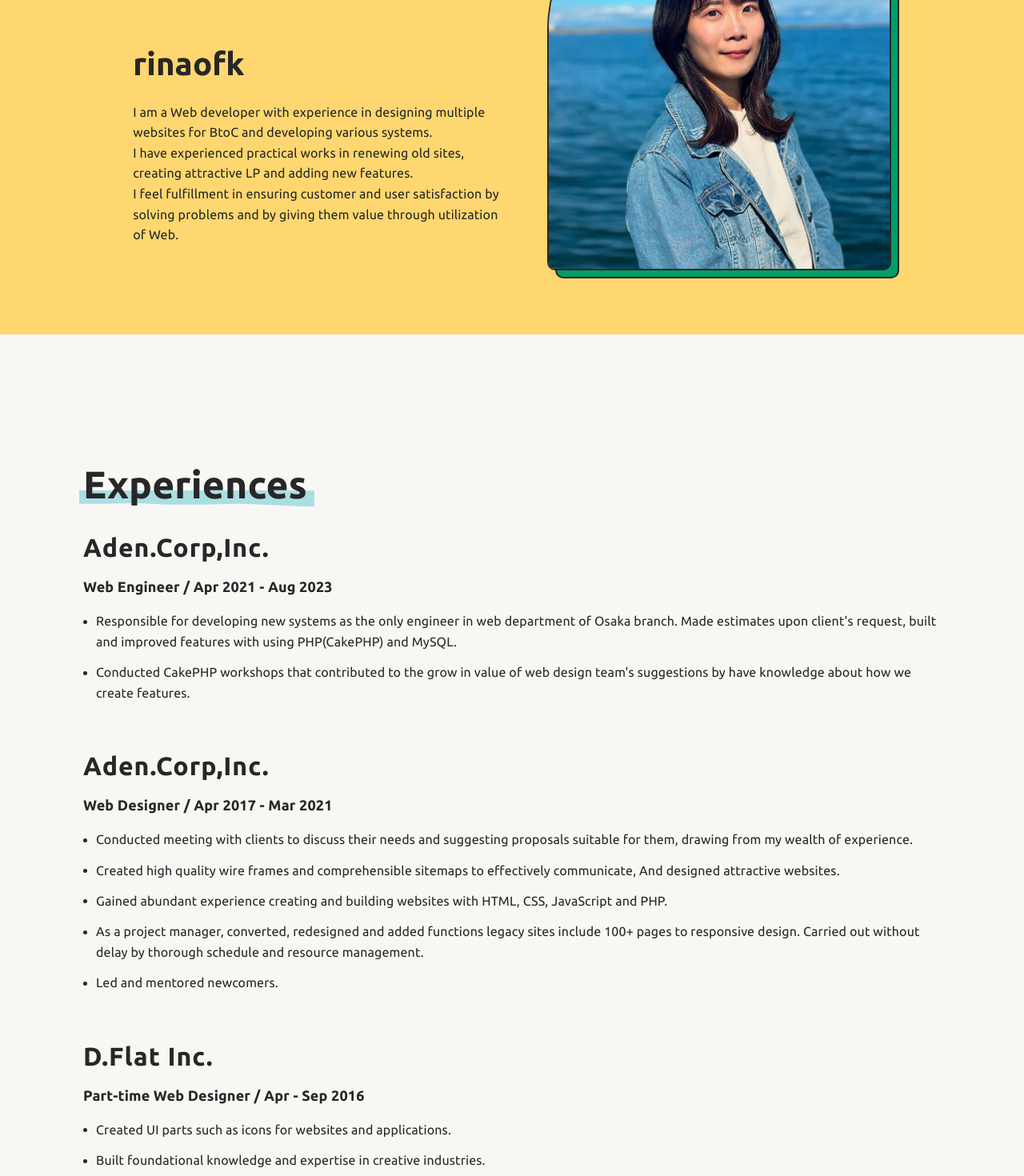
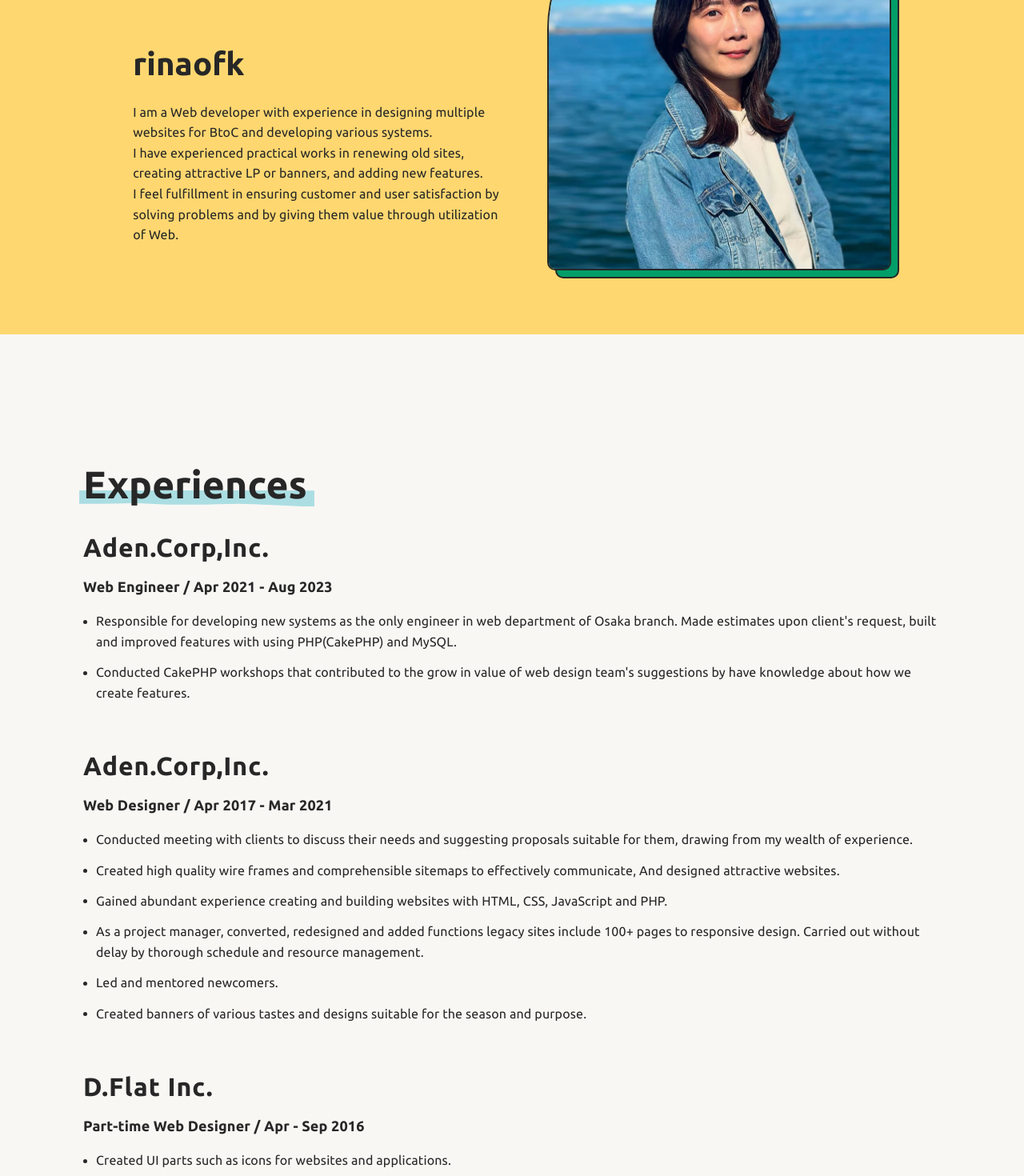
Before and after one commit to rixcx/rinaofk, a Next.js app: page /en/about in a window 1280 px wide. Shown: the part 440-1910 px from the top of the page at 80% size. Built offline with nearby package versions, Linux system fonts and the light colour scheme.

Commit message:
[ about ] fix text

```diff
--- a/messages/en.json
+++ b/messages/en.json
@@ -3,7 +3,7 @@
     "text": "I am a Web developer with 4 years of experience as Web designer and 2.5 years as Web Engineer in Japan. Passionate about listening clients face-to-face to find out the true needs of theirs and create proposals, design and systems for them."
   },
   "About": {
-    "intro": "I am a Web developer with experience in designing multiple websites for BtoC and developing various systems.\nI have experienced practical works in renewing old sites, creating attractive LP and adding new features.\nI feel fulfillment in ensuring customer and user satisfaction by solving problems and by giving them value through utilization of Web.",
+    "intro": "I am a Web developer with experience in designing multiple websites for BtoC and developing various systems.\nI have experienced practical works in renewing old sites, creating attractive LP or banners, and adding new features.\nI feel fulfillment in ensuring customer and user satisfaction by solving problems and by giving them value through utilization of Web.",
 
      "Experience": {
       "aden_engineer_01": "Responsible for developing new systems as the only engineer in web department of Osaka branch. Made estimates upon client's request, built and improved features with using PHP(CakePHP) and MySQL.",
@@ -14,6 +14,7 @@
       "aden_designer_03": "Gained abundant experience creating and building websites with HTML, CSS, JavaScript and PHP.",
       "aden_designer_04": "As a project manager, converted, redesigned and added functions legacy sites include 100+ pages to responsive design. Carried out without delay by thorough schedule and resource management.",
       "aden_designer_05": "Led and mentored newcomers.",
+      "aden_designer_06": "Created banners of various tastes and designs suitable for the season and purpose.",
 
       "dflat_parttime_01": "Created UI parts such as icons for websites and applications.",
       "dflat_parttime_02": "Built foundational knowledge and expertise in creative industries."
--- a/messages/ja.json
+++ b/messages/ja.json
@@ -14,6 +14,7 @@
       "aden_designer_03": "HTML、CSS、JavaScript、そしてPHPを使用したWebサイト制作の豊富な経験を積みました。",
       "aden_designer_04": "プロジェクトマネージャーとして、100ページ以上あったレガシーサイトのリニューアルの進行管理を行い、またエンジニアとしてそのサイトへの新機能の開発も担当しました。徹底した人員・スケジュール管理により、予定通りにプロジェクトを公開することができました。",
       "aden_designer_05": "デザインやソースコードに対しての指導、レビューを行いました。",
+      "aden_designer_06": "シーズンや訴求に合わせて様々なテイスト・デザインのバナーを製作しました。",
 
       "dflat_parttime_01": "Webサイトやソフトウェアに使用されるアイコンなどのUIパーツを制作しました。",
       "dflat_parttime_02": "クリエイティブ業界における基本知識と専門知識を身につけました。"
--- a/src/app/[locale]/about/page.tsx
+++ b/src/app/[locale]/about/page.tsx
@@ -52,6 +52,7 @@ export default function About() {
               <li>{t('Experience.aden_designer_03')}</li>
               <li>{t('Experience.aden_designer_04')}</li>
               <li>{t('Experience.aden_designer_05')}</li>
+              <li>{t('Experience.aden_designer_06')}</li>
             </ul>
           </div>
           <div css={ex_txt}>
```
Also changed, not shown: 2 other files (tests, documents, lock files or other folders).
